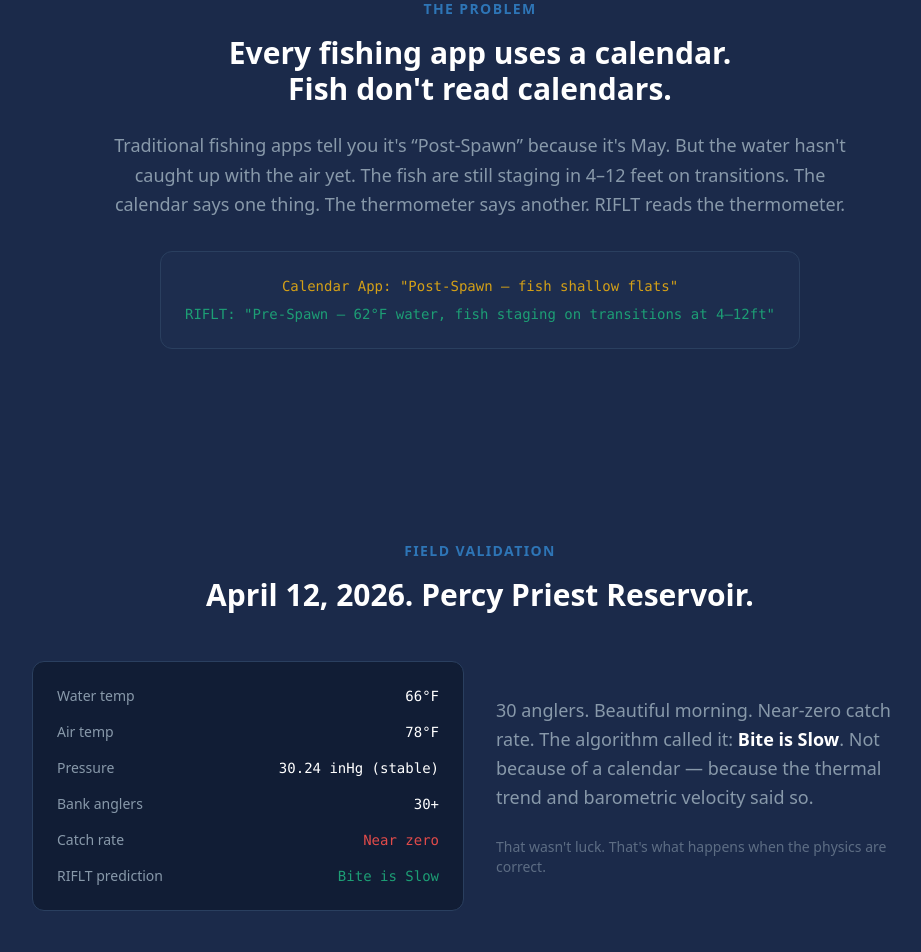
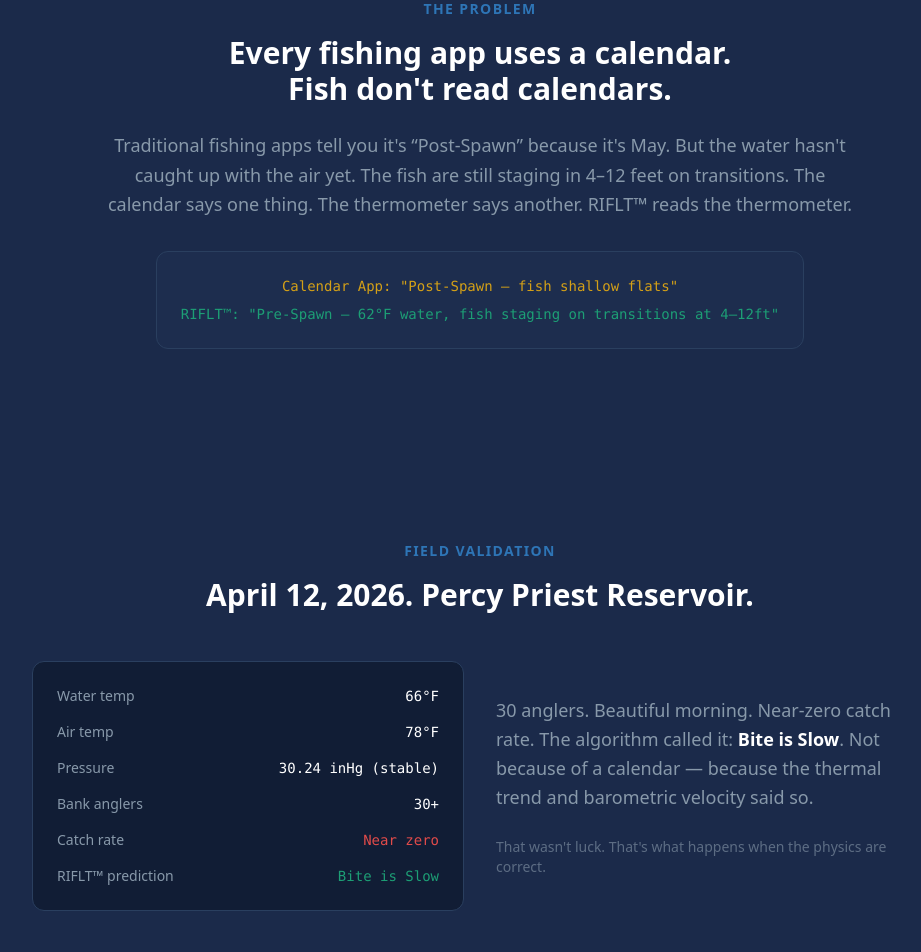
Before and after one commit to RifltHQ/riflt-website, a React (Vite) app: page / in a window 1280 px wide. Shown: the part 1960-2912 px from the top of the page, without its empty margins (160-1081 px from the left). Built offline with nearby package versions, Linux system fonts and the light colour scheme.

Commit message:
Fix routing, TM symbols, remove static scores

```diff
--- a/index.html
+++ b/index.html
@@ -4,8 +4,8 @@
     <meta charset="UTF-8" />
     <link rel="icon" type="image/svg+xml" href="/favicon.svg" />
     <meta name="viewport" content="width=device-width, initial-scale=1.0" />
-    <title>RIFLT — Fishing Intelligence Platform</title>
-    <meta name="description" content="The first fishing intelligence platform built on thermal physics. BiteScore engine for Tennessee water bodies." />
+    <title>RIFLT™ — Fishing Intelligence Platform</title>
+    <meta name="description" content="The first fishing intelligence platform built on thermal physics. BiteScore™ engine for Tennessee water bodies." />
   </head>
   <body>
     <div id="root"></div>
--- a/src/pages/Beta.jsx
+++ b/src/pages/Beta.jsx
@@ -109,7 +109,7 @@
                 </select>
               </div>
               <div>
-                <label className="block text-sm text-muted mb-1">How did you hear about RIFLT?</label>
+                <label className="block text-sm text-muted mb-1">How did you hear about RIFLT&trade;?</label>
                 <input type="text" value={source} onChange={e => setSource(e.target.value)}
                   className="w-full bg-navy-dark border border-border rounded-lg px-4 py-3 text-white focus:border-accent focus:outline-none" />
               </div>
--- a/src/pages/Home.jsx
+++ b/src/pages/Home.jsx
@@ -92,11 +92,11 @@
           <p className="text-accent text-sm font-semibold tracking-widest uppercase mb-4">The Problem</p>
           <h2 className="text-2xl md:text-3xl font-bold mb-6">Every fishing app uses a calendar.<br />Fish don't read calendars.</h2>
           <p className="text-muted text-lg leading-relaxed mb-8">
-            Traditional fishing apps tell you it's &ldquo;Post-Spawn&rdquo; because it's May. But the water hasn't caught up with the air yet. The fish are still staging in 4&ndash;12 feet on transitions. The calendar says one thing. The thermometer says another. RIFLT reads the thermometer.
+            Traditional fishing apps tell you it's &ldquo;Post-Spawn&rdquo; because it's May. But the water hasn't caught up with the air yet. The fish are still staging in 4&ndash;12 feet on transitions. The calendar says one thing. The thermometer says another. RIFLT&trade; reads the thermometer.
           </p>
           <div className="bg-navy-light/30 border border-border rounded-xl p-6 inline-block">
             <p className="text-amber font-mono text-sm">Calendar App: "Post-Spawn &mdash; fish shallow flats"</p>
-            <p className="text-green font-mono text-sm mt-2">RIFLT: "Pre-Spawn &mdash; 62&deg;F water, fish staging on transitions at 4&ndash;12ft"</p>
+            <p className="text-green font-mono text-sm mt-2">RIFLT&trade;: "Pre-Spawn &mdash; 62&deg;F water, fish staging on transitions at 4&ndash;12ft"</p>
           </div>
         </div>
       </section>
@@ -114,7 +114,7 @@
                 <div className="flex justify-between text-sm"><span className="text-muted">Pressure</span><span className="font-mono">30.24 inHg (stable)</span></div>
                 <div className="flex justify-between text-sm"><span className="text-muted">Bank anglers</span><span className="font-mono">30+</span></div>
                 <div className="flex justify-between text-sm"><span className="text-muted">Catch rate</span><span className="font-mono text-red">Near zero</span></div>
-                <div className="flex justify-between text-sm"><span className="text-muted">RIFLT prediction</span><span className="font-mono text-green">Bite is Slow</span></div>
+                <div className="flex justify-between text-sm"><span className="text-muted">RIFLT&trade; prediction</span><span className="font-mono text-green">Bite is Slow</span></div>
               </div>
             </div>
             <div className="text-center md:text-left">
```
